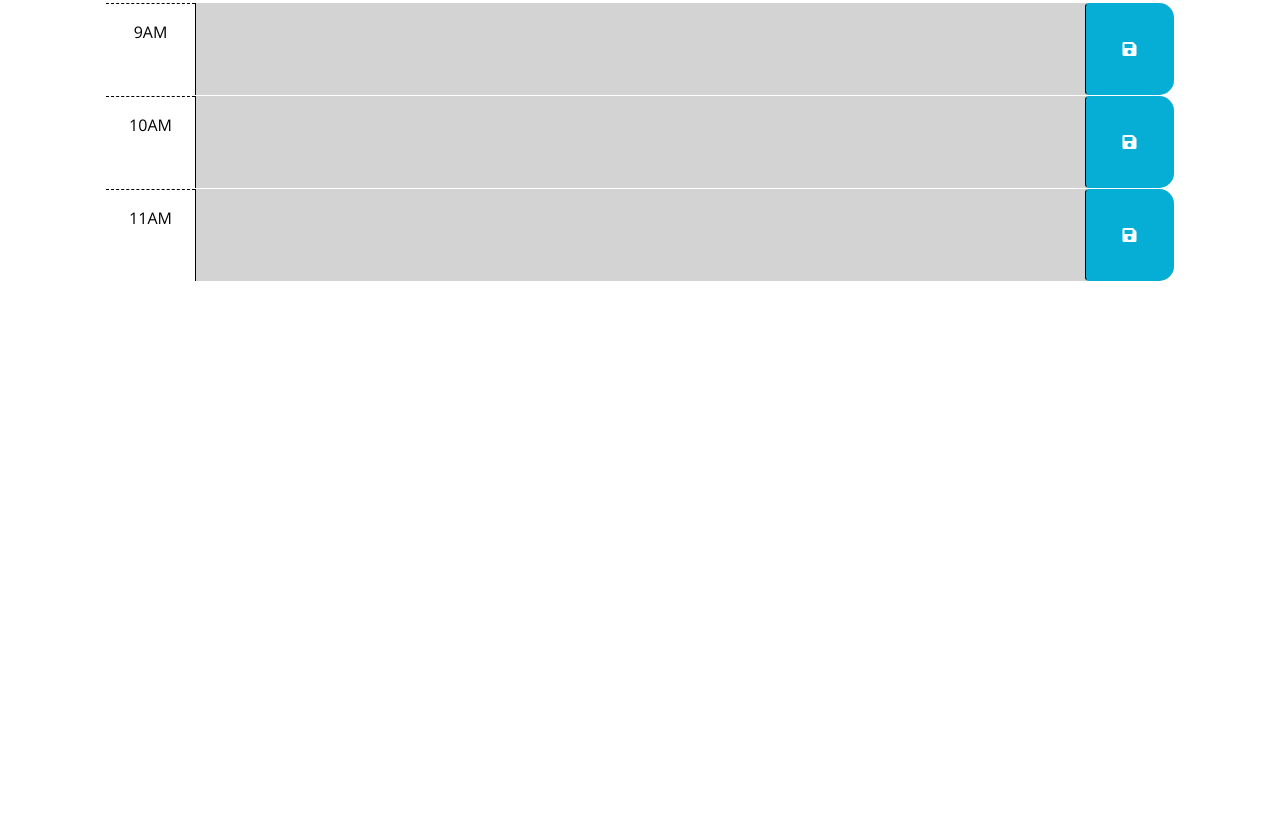
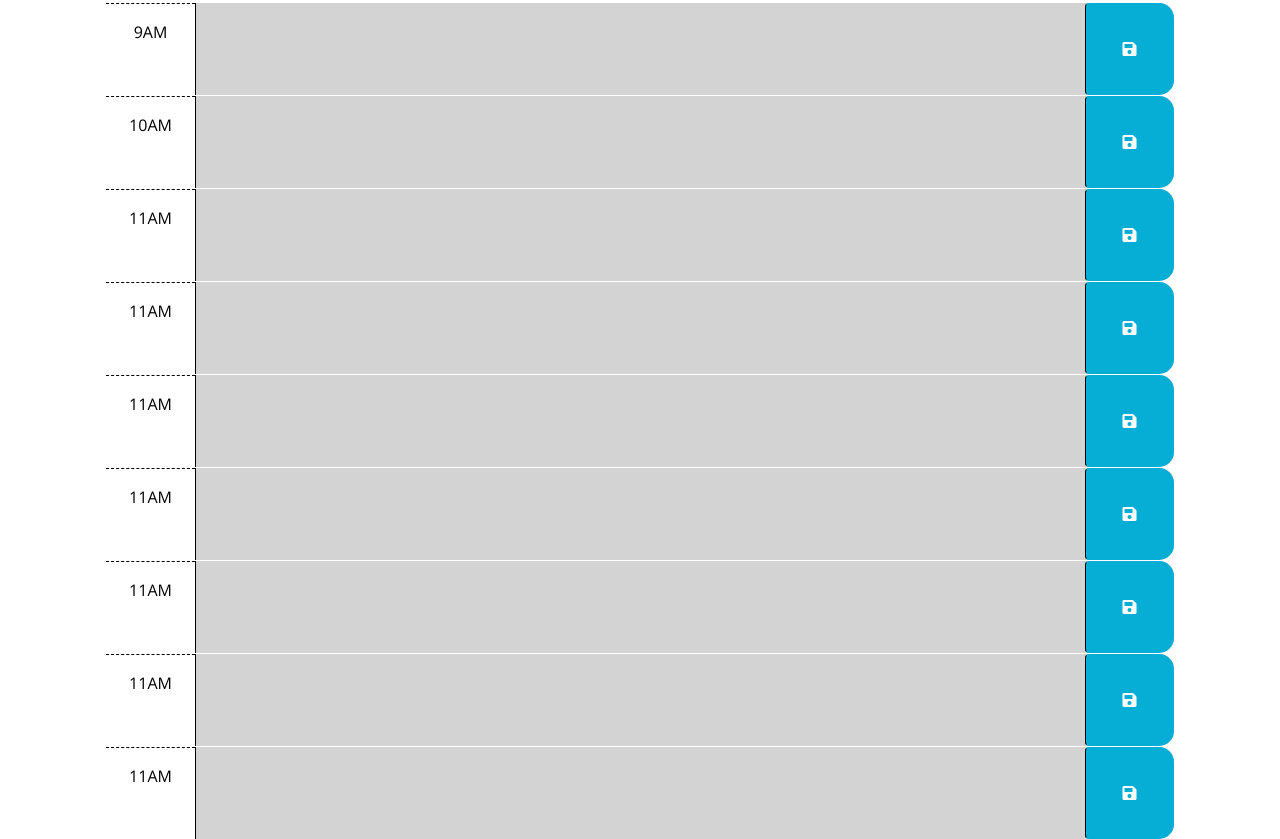
Before and after one commit to NatalieYaspo/Work-Day-Agenda, a plain HTML site: page index.html in a window 1280 px wide. Shown: the part 300-1139 px from the top of the page. Before the commit the page ends 800 px from the top, so only its background shows below. Drawn offline with nearby package versions, Linux system fonts and the light colour scheme.

Commit message:
added all time blocks

```diff
--- a/index.html
+++ b/index.html
@@ -39,7 +39,7 @@
         code is implemented.
         -->
 
-      <!-- Example of a past time block. The "past" class adds a gray background color. -->
+      <!-- Time blocks that will change color based on current time. -->
       <div id="hour-09" class="row time-block past">
         <div class="col-2 col-md-1 hour text-center py-3">9AM</div>
         <textarea class="col-8 col-md-10 description" rows="3"> </textarea>
@@ -57,8 +57,56 @@
         </button>
       </div>
 
-      <!-- Example of a future time block. The "future" class adds a green background color. -->
+
       <div id="hour-11" class="row time-block future">
+        <div class="col-2 col-md-1 hour text-center py-3">11AM</div>
+        <textarea class="col-8 col-md-10 description" rows="3"> </textarea>
+        <button class="btn saveBtn col-2 col-md-1" aria-label="save">
+          <i class="fas fa-save" aria-hidden="true"></i>
+        </button>
+      </div>
+
+      <div id="hour-12" class="row time-block future">
+        <div class="col-2 col-md-1 hour text-center py-3">11AM</div>
+        <textarea class="col-8 col-md-10 description" rows="3"> </textarea>
+        <button class="btn saveBtn col-2 col-md-1" aria-label="save">
+          <i class="fas fa-save" aria-hidden="true"></i>
+        </button>
+      </div>
+
+      <div id="hour-13" class="row time-block future">
+        <div class="col-2 col-md-1 hour text-center py-3">11AM</div>
+        <textarea class="col-8 col-md-10 description" rows="3"> </textarea>
+        <button class="btn saveBtn col-2 col-md-1" aria-label="save">
+          <i class="fas fa-save" aria-hidden="true"></i>
+        </button>
+      </div>
+
+      <div id="hour-14" class="row time-block future">
+        <div class="col-2 col-md-1 hour text-center py-3">11AM</div>
+        <textarea class="col-8 col-md-10 description" rows="3"> </textarea>
+        <button class="btn saveBtn col-2 col-md-1" aria-label="save">
+          <i class="fas fa-save" aria-hidden="true"></i>
+        </button>
+      </div>
+
+      <div id="hour-15" class="row time-block future">
+        <div class="col-2 col-md-1 hour text-center py-3">11AM</div>
+        <textarea class="col-8 col-md-10 description" rows="3"> </textarea>
+        <button class="btn saveBtn col-2 col-md-1" aria-label="save">
+          <i class="fas fa-save" aria-hidden="true"></i>
+        </button>
+      </div>
+
+      <div id="hour-16" class="row time-block future">
+        <div class="col-2 col-md-1 hour text-center py-3">11AM</div>
+        <textarea class="col-8 col-md-10 description" rows="3"> </textarea>
+        <button class="btn saveBtn col-2 col-md-1" aria-label="save">
+          <i class="fas fa-save" aria-hidden="true"></i>
+        </button>
+      </div>
+
+      <div id="hour-17" class="row time-block future">
         <div class="col-2 col-md-1 hour text-center py-3">11AM</div>
         <textarea class="col-8 col-md-10 description" rows="3"> </textarea>
         <button class="btn saveBtn col-2 col-md-1" aria-label="save">
```
